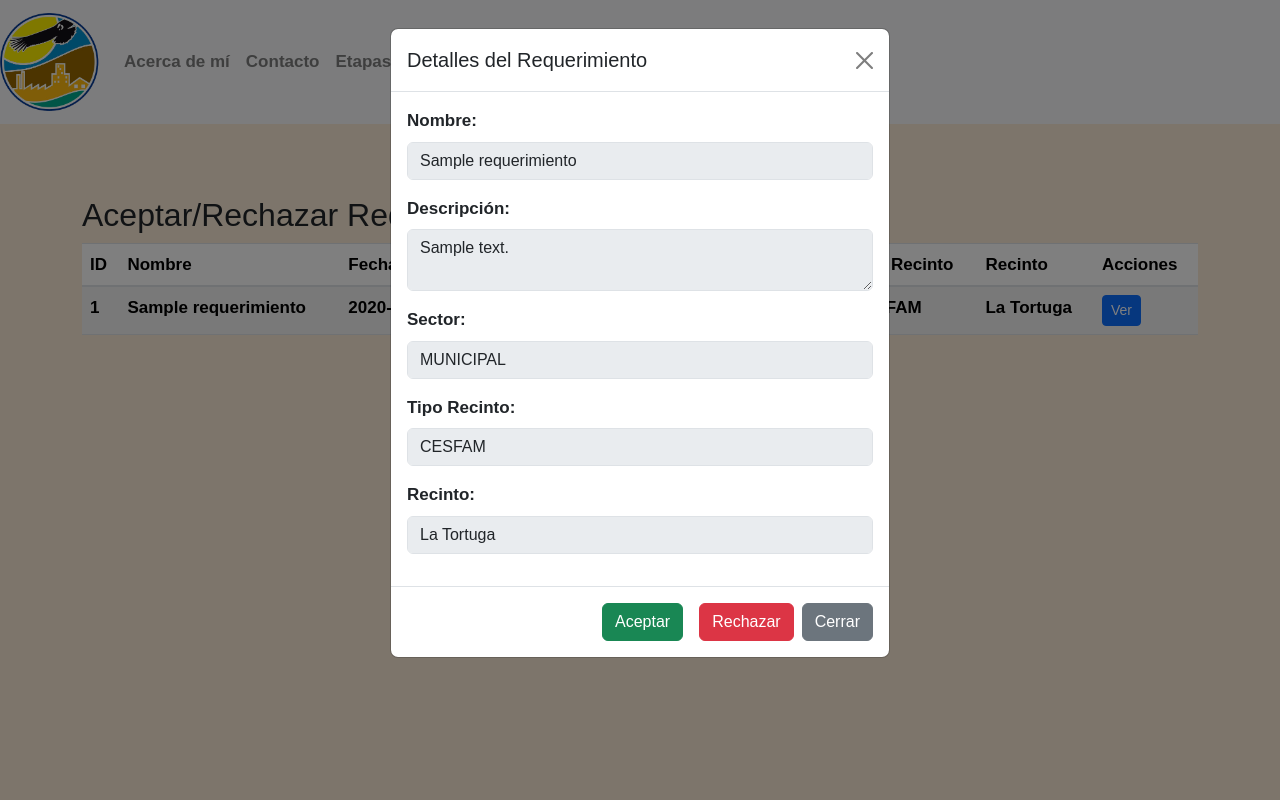
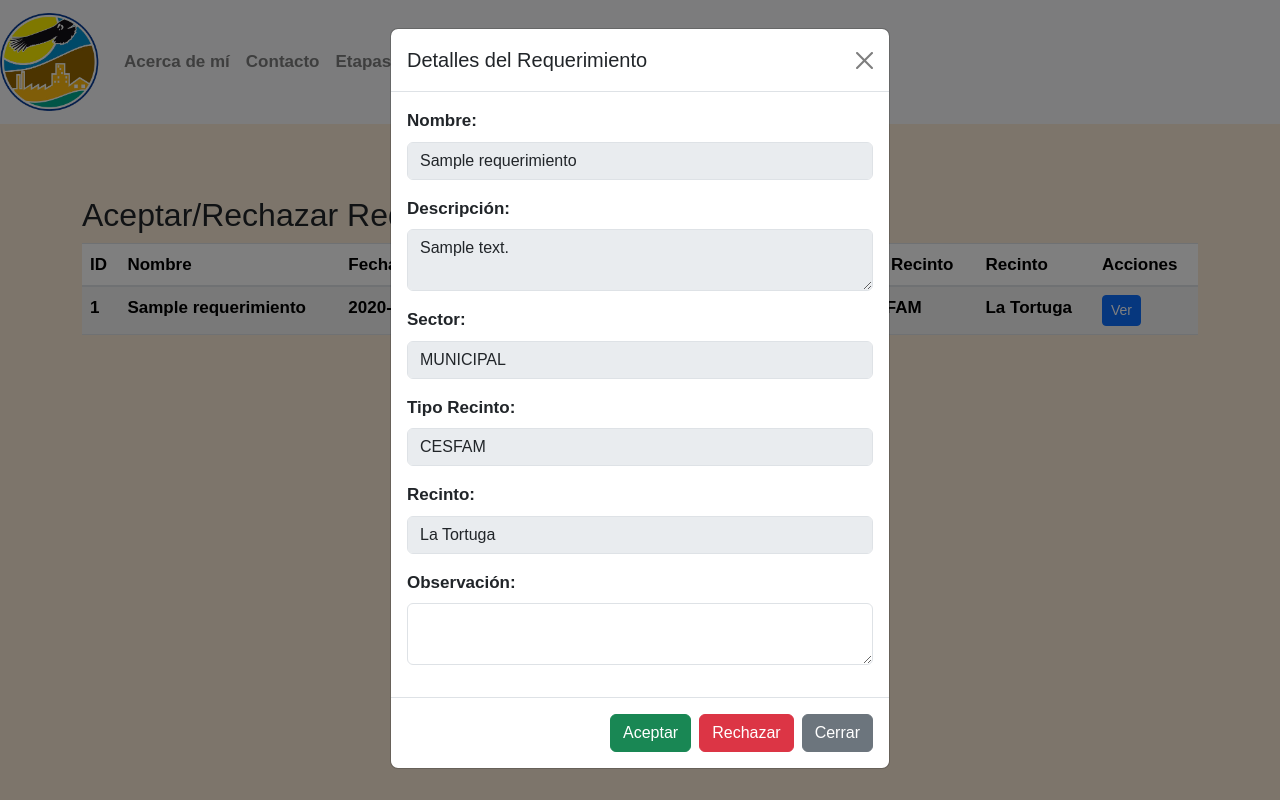
Before and after one commit to git-dcollao/02PROYECTOS_old, a Flask app: page /requerimientos_aceptar in a window 1280 px wide, after a click on "Ver". Run offline with Flask 3, Linux system fonts and the light colour scheme; tables that the repository leaves empty hold one stand-in row (values such as "Sample post"); some libraries are stand-ins or nearby versions.

Commit message:
Funcionando, Aceptar o rechaza agregando observación

```diff
--- a/app/controllers.py
+++ b/app/controllers.py
@@ -995,22 +995,36 @@ def requerimientos_aceptar():
 def update_requerimiento_aceptar(id):
     try:
         requerimiento = Requerimiento.query.get_or_404(id)
+        observacion = request.form.get('observacion')
+
+        if not observacion:
+            flash('La observación es requerida', 'error')
+            return redirect(url_for('controllers.ruta_requerimientos_aceptar'))
+
         requerimiento.id_estado = 2  # Estado: En Desarrollo - Preparación
+        requerimiento.observacion = observacion
         db.session.commit()
-        flash('Requerimiento aceptado exitosamente', 'success')
+        flash('Requerimiento aceptado exitosamente. Observación guardada.', 'success')
     except Exception as e:
         db.session.rollback()
         flash(f'Error al actualizar requerimiento: {str(e)}', 'error')
-    return redirect(url_for('controllers.ruta_requerimientos_aceptar'))  # Corregido aquí
+    return redirect(url_for('controllers.ruta_requerimientos_aceptar'))
 
 @controllers_bp.route('/update_requerimiento_rechazar/<int:id>', methods=['POST'])
 def update_requerimiento_rechazar(id):
     try:
         requerimiento = Requerimiento.query.get_or_404(id)
+        observacion = request.form.get('observacion')
+
+        if not observacion:
+            flash('La observación es requerida', 'error')
+            return redirect(url_for('controllers.ruta_requerimientos_aceptar'))
+
         requerimiento.id_estado = 5  # Estado: Rechazado
+        requerimiento.observacion = observacion
         db.session.commit()
-        flash('Requerimiento rechazado exitosamente', 'success')
+        flash('Requerimiento rechazado exitosamente. Observación guardada.', 'success')
     except Exception as e:
         db.session.rollback()
         flash(f'Error al actualizar requerimiento: {str(e)}', 'error')
-    return redirect(url_for('controllers.ruta_requerimientos_aceptar'))  # Corregido aquí
+    return redirect(url_for('controllers.ruta_requerimientos_aceptar'))
--- a/app/models.py
+++ b/app/models.py
@@ -124,6 +124,7 @@ class Requerimiento(db.Model):
     nombre = db.Column(db.String(100), nullable=False)
     fecha = db.Column(db.DateTime, nullable=False, default=datetime.utcnow)
     descripcion = db.Column(db.Text)
+    observacion = db.Column(db.Text, nullable=True)
     id_sector = db.Column(db.Integer, db.ForeignKey('sector.id'), nullable=False)
     id_tiporecinto = db.Column(db.Integer, db.ForeignKey('tiporecinto.id'), nullable=False)
     id_recinto = db.Column(db.Integer, db.ForeignKey('recinto.id'), nullable=False)
--- a/app/templates/requerimiento-aceptar.html
+++ b/app/templates/requerimiento-aceptar.html
@@ -74,22 +74,18 @@
                                         <label class="form-label">Recinto:</label>
                                         <input type="text" class="form-control" value="{{requerimiento.recinto.nombre}}" readonly>
                                     </div>
+                                    <div class="mb-3">
+                                        <label class="form-label">Observación:</label>
+                                        <textarea class="form-control" id="observacion{{requerimiento.id}}" required></textarea>
+                                    </div>
                                 </div>
                                 <div class="modal-footer">
-                                    <form action="{{ url_for('controllers.update_requerimiento_aceptar', id=requerimiento.id) }}"
-                                          method="POST" class="d-inline">
-                                        <button type="submit" class="btn btn-success"
-                                                onclick="return confirm('¿Está seguro de aceptar este requerimiento?')">
-                                            Aceptar
-                                        </button>
-                                    </form>
-                                    <form action="{{ url_for('controllers.update_requerimiento_rechazar', id=requerimiento.id) }}"
-                                          method="POST" class="d-inline">
-                                        <button type="submit" class="btn btn-danger"
-                                                onclick="return confirm('¿Está seguro de rechazar este requerimiento?')">
-                                            Rechazar
-                                        </button>
-                                    </form>
+                                    <button type="button" class="btn btn-success" onclick="submitForm({{requerimiento.id}}, 'aceptar')">
+                                        Aceptar
+                                    </button>
+                                    <button type="button" class="btn btn-danger" onclick="submitForm({{requerimiento.id}}, 'rechazar')">
+                                        Rechazar
+                                    </button>
                                     <button type="button" class="btn btn-secondary" data-bs-dismiss="modal">Cerrar</button>
                                 </div>
                             </div>
@@ -111,4 +107,32 @@
         {% endfor %}
     {% endif %}
 {% endwith %}
+
+<script>
+function submitForm(id, action) {
+    const observacion = document.getElementById('observacion' + id).value.trim();
+
+    if (!observacion) {
+        alert('Por favor, ingrese una observación antes de continuar.');
+        return;
+    }
+
+    if (confirm(`¿Está seguro de ${action} este requerimiento?`)) {
+        const form = document.createElement('form');
+        form.method = 'POST';
+        form.action = action === 'aceptar'
+            ? "{{ url_for('controllers.update_requerimiento_aceptar', id=0) }}".replace('0', id)
+            : "{{ url_for('controllers.update_requerimiento_rechazar', id=0) }}".replace('0', id);
+
+        const observacionInput = document.createElement('input');
+        observacionInput.type = 'hidden';
+        observacionInput.name = 'observacion';
+        observacionInput.value = observacion;
+
+        form.appendChild(observacionInput);
+        document.body.appendChild(form);
+        form.submit();
+    }
+}
+</script>
 {% endblock %}
```
